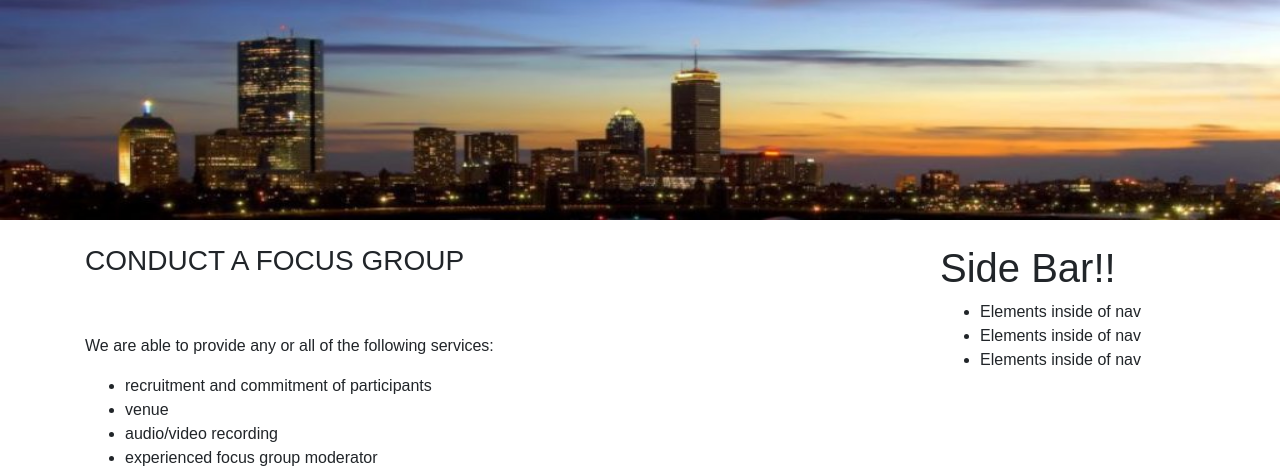
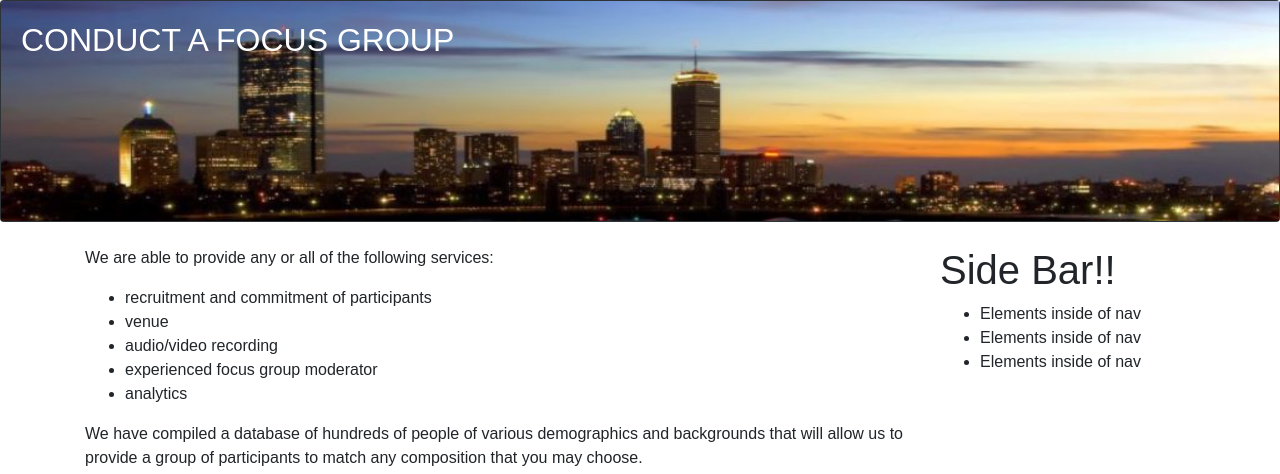
Before and after one commit to Brandt-moreThan4/LAFG---Website, a Django app: page /conduct in a window 1280 px wide. Shown: the part 80-554 px from the top of the page. Run offline with Django 3.2, Linux system fonts and the light colour scheme; some libraries are stand-ins or nearby versions.

Commit message:
Adjusted headings to be white text ontop of skyline picture

```diff
--- a/LAFG/lafg_site/templates/lafg_site/base.html
+++ b/LAFG/lafg_site/templates/lafg_site/base.html
@@ -43,11 +43,14 @@
         </nav>
     </header>
 
-    <div>
+    <div class="card bg-dark text-white">
         <img id="skyLine" src= "{% static 'lafg_site/Images/skyline.jpg' %}" alt="Skyline"/>
+        <div class="card-img-overlay">
+            <h2 class="card-title">{% block page_title %}{% endblock %}</h2>
+        </div>
     </div>
+
     <br />
-
 
     <div class="container pb-3">
         <div class="row">
--- a/LAFG/lafg_site/templates/lafg_site/conduct.html
+++ b/LAFG/lafg_site/templates/lafg_site/conduct.html
@@ -4,13 +4,11 @@
 {% extends "lafg_site/base.html" %}
 {% load static %}
 
-{% block title %}Contact{% endblock %}
+{% block title %}Conduct{% endblock %}
+{% block page_title %}CONDUCT A FOCUS GROUP{% endblock %}
 
 {% block content %}
 
-
-    <h3>CONDUCT A FOCUS GROUP</h3>
-    <br /><br />
     <div>
         <p>We are able to provide any or all of the following services:</p>
         <ul>
--- a/LAFG/lafg_site/templates/lafg_site/contact.html
+++ b/LAFG/lafg_site/templates/lafg_site/contact.html
@@ -2,11 +2,10 @@
     {% load static %}
 
     {% block title %}Contact{% endblock %}
+    {% block page_title %}CONTACT{% endblock %}
 
     {% block content %}
 
-
-    <h3>CONTACT  US</h3>
         <br /> <br />
         <p>We are looking forward to hearing from you. Please feel free to contact us through phone or email using the information below
             and we will get back to you as soon as possible.</p>
--- a/LAFG/lafg_site/templates/lafg_site/index.html
+++ b/LAFG/lafg_site/templates/lafg_site/index.html
@@ -2,11 +2,10 @@
 {% load static %}
 
 {% block title %}Home{% endblock %}
+{% block page_title %}ABOUT US{% endblock %}
+
 
 {% block content %}
-
-
-    <h3>ABOUT US </h3>
 
     <div class="mainArea">
 
--- a/LAFG/lafg_site/templates/lafg_site/sign_up.html
+++ b/LAFG/lafg_site/templates/lafg_site/sign_up.html
@@ -17,11 +17,10 @@
     </style>
 {% endblock %}
 
+{% block page_title %}SIGN-UP FORM{% endblock %}
+
 {% block content %}
 
-
-    <h1>Jury Research Application Form</h1>
-    <br /><br /><br />
 
     <div class="row">
         <div class="">
```
Lines whose indentation alone changed are shown as unchanged.
